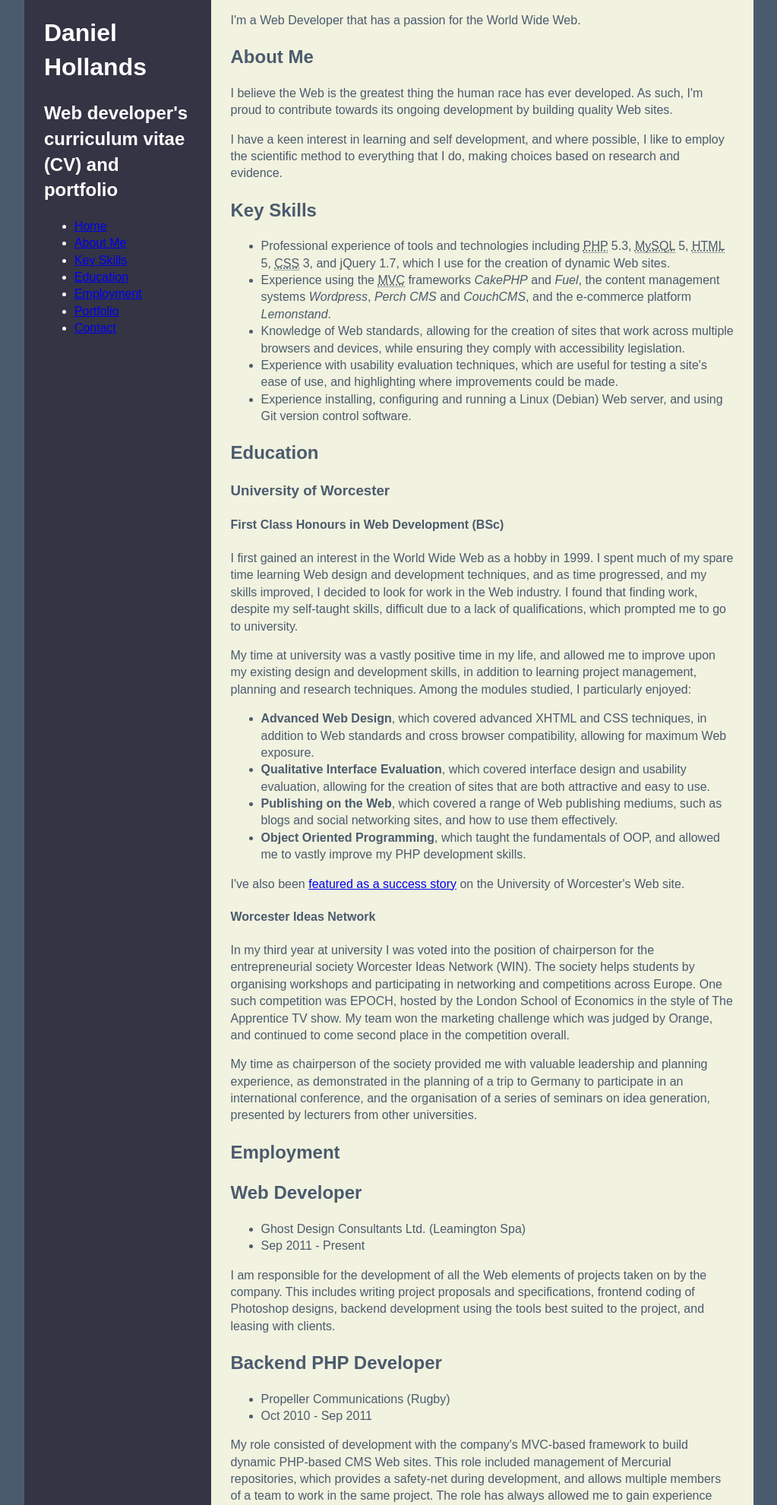
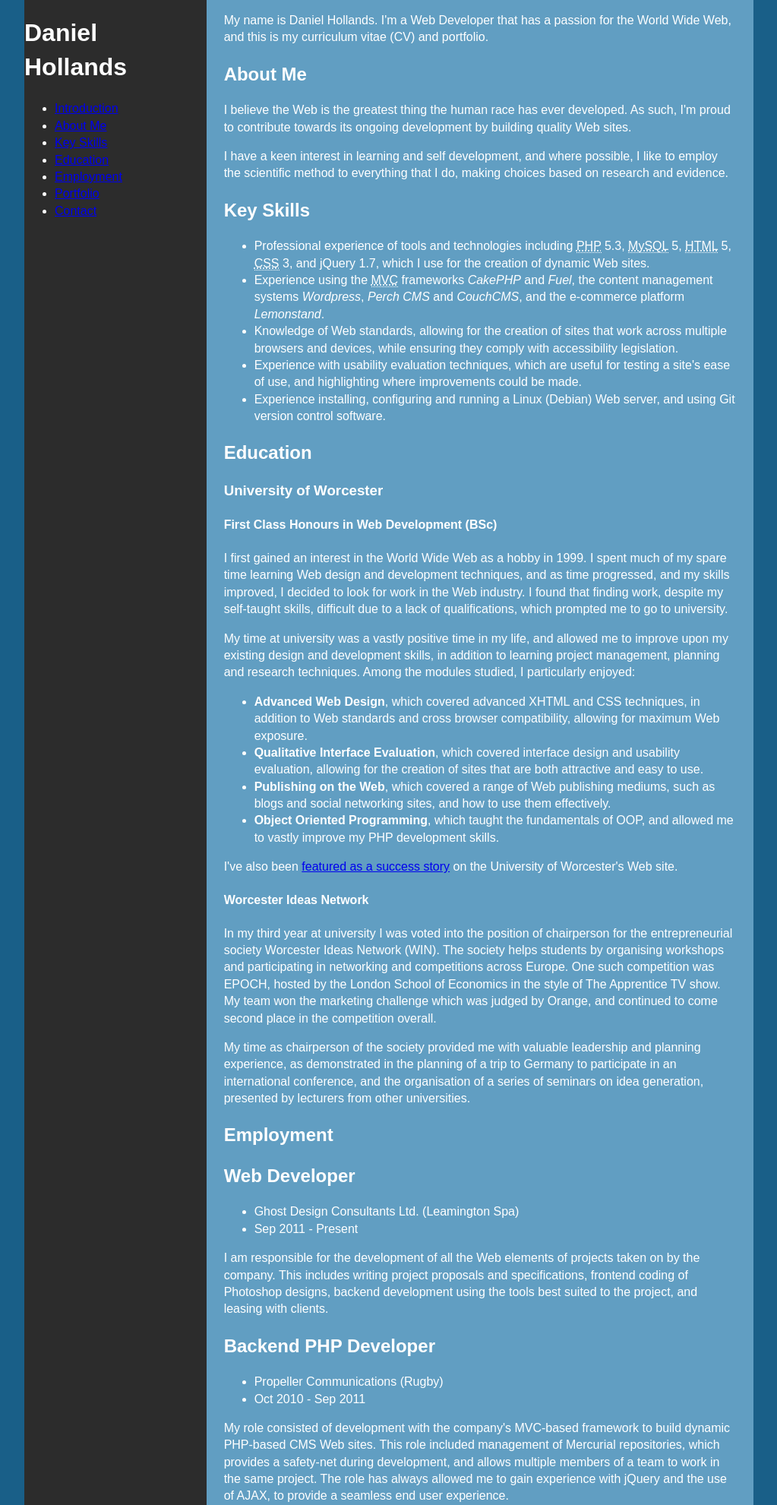
Before and after one commit to LimeBlast/danielhollands.co.uk, a PHP site: the page made by htdocs/index.php in a window 1280 px wide. Shown: the top 1981 px of the page at 76% size, without its empty margins (128-1151 px from the left). Run offline with PHP 8.4, Linux system fonts and the light colour scheme; some libraries are stand-ins or nearby versions.

Commit message:
I'm about to try this without neat.. wish me luck

```diff
--- a/htdocs/css/scss/_style.scss
+++ b/htdocs/css/scss/_style.scss
@@ -31,11 +31,15 @@ body
 {
 	/* layout */
 	@include span-columns(12);
-	padding: 0 $gutter;
+	padding: 0 $gutter-width;
     @include breakpoint(em($breakpoint-width))
 	{
 		@include span-columns(3);
-		padding: 0 0 0 $gutter;
+		width: 25%;
+		max-width: em($menu-max-width);
+		position: fixed;
+		padding: 0;
+		margin-right: 0;
     }
 
 	background: $menu-bg;
@@ -49,20 +53,30 @@ body
 {
 	/* layout */
 	@include span-columns(12);
-	padding: 0 $gutter;
+	padding: 0 $gutter-width;
     @include breakpoint(em($breakpoint-width))
 	{
 		@include span-columns(9);
+		float: right;
+		width: 75%;
     }
 
 	background: $content-bg;
 	color: $content-fg;
 }
 
-/*	Home
+/*	Header
 ========================================================================== */
 
-.home
+.header
+{
+
+}
+
+/*	Intro
+========================================================================== */
+
+.intro
 {
 
 }
--- a/htdocs/css/scss/main.scss
+++ b/htdocs/css/scss/main.scss
@@ -5,13 +5,17 @@
 $mobile-max-width: 400; // This is the maximum width of the mobile site
 $breakpoint-width: 600; // This is the width at which the site switches to the desktop layout
 $desktop-max-width: 960; // This is the maximum width of the site
+$menu-max-width: 240; // due to some weird behavour when giving the menu a position of fixed, we need to set a max width
+$gutter-width: 2.35765%; // This is dynamically generated by neat, but I don't know how, so I'm setting it manually
 
 /* colours */
-$body-bg: #4B5B6E;
-$menu-bg: #343444;
+$body-bg: #195f88;
+
+$menu-bg: #2C2C2C;
 $menu-fg: #ffffff;
-$content-bg: #F1F2DF;
-$content-fg: #4B5B6E;
+
+$content-bg: #619EC2;
+$content-fg: #ffffff;
 
 
 /*	Imports
--- a/htdocs/index.php
+++ b/htdocs/index.php
@@ -19,14 +19,10 @@
 		<div id="container" class="container">
 			<div id="menu" class="menu">
 				<header id="header" class="header" role="banner">
-					<hgroup>
 					<h1>Daniel Hollands</h1>
-						<h2>Web developer's curriculum vitae (CV) and portfolio</h2>
-					</hgroup>
-				</header><!-- #header -->
-				<nav id="nabigation" class="navigation" role="navigation">
+					<nav id="navigation" class="navigation" role="navigation">
 						<ul>
-						<li><a href="#home">Home</a></li>
+							<li><a href="#intro">Introduction</a></li>
 							<li><a href="#about">About Me</a></li>
 							<li><a href="#skills">Key Skills</a></li>
 							<li><a href="#education">Education</a></li>
@@ -35,16 +31,17 @@
 							<li><a href="#contact">Contact</a></li>
 						</ul>
 					</nav><!-- #navigation -->
+				</header><!-- #header -->
 			</div><!-- #menu -->
 
 			<div id="content" class="content">
 				<article id="main" class="main" role="main">
 
-					<section id="home" class="home">
+					<section id="intro" class="intro">
 
-						<p>I'm a Web Developer that has a passion for the World Wide Web.</p>
+						<p>My name is Daniel Hollands. I'm a Web Developer that has a passion for the World Wide Web, and this is my curriculum vitae (CV) and portfolio.</p>
 
-					</section><!-- #home -->
+					</section><!-- #intro -->
 
 					<section id="about" class="about">
 
```
Also changed, not shown: htdocs/css/main.css. Lines whose indentation alone changed are shown as unchanged.
